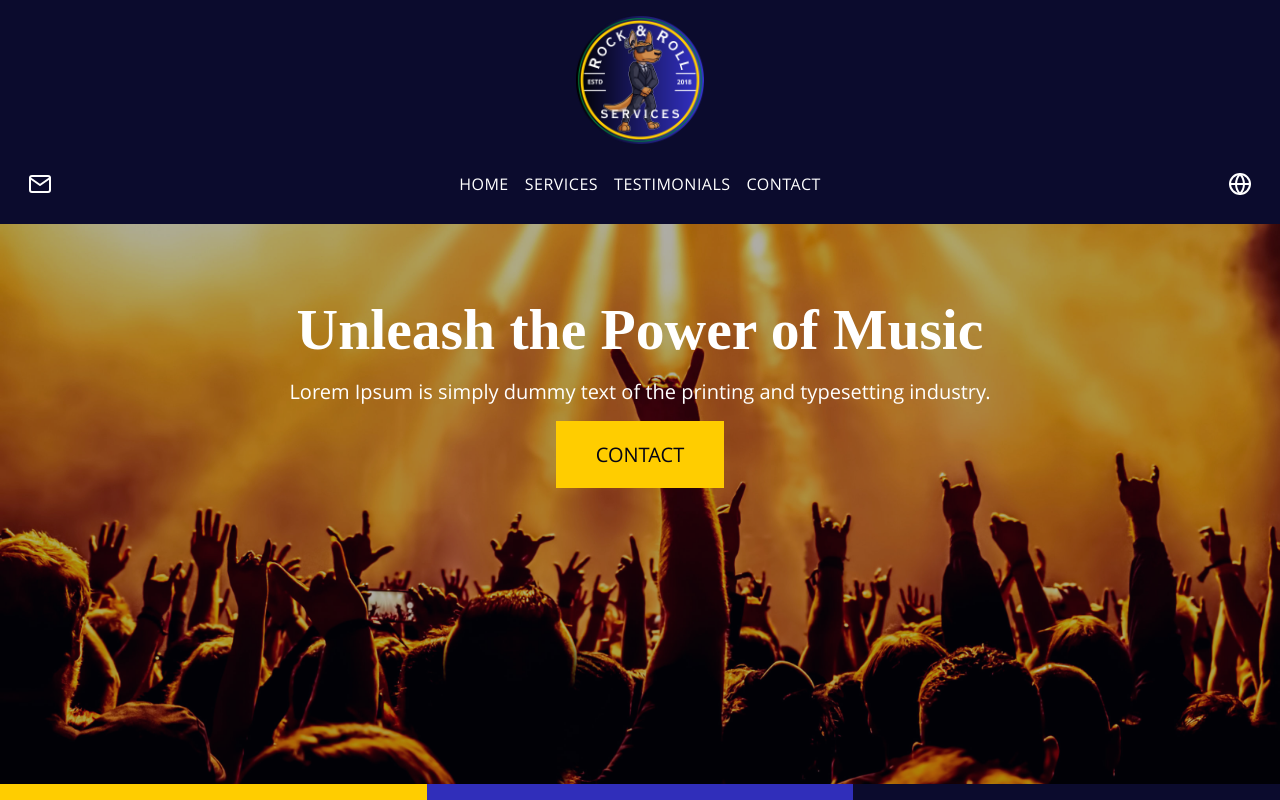
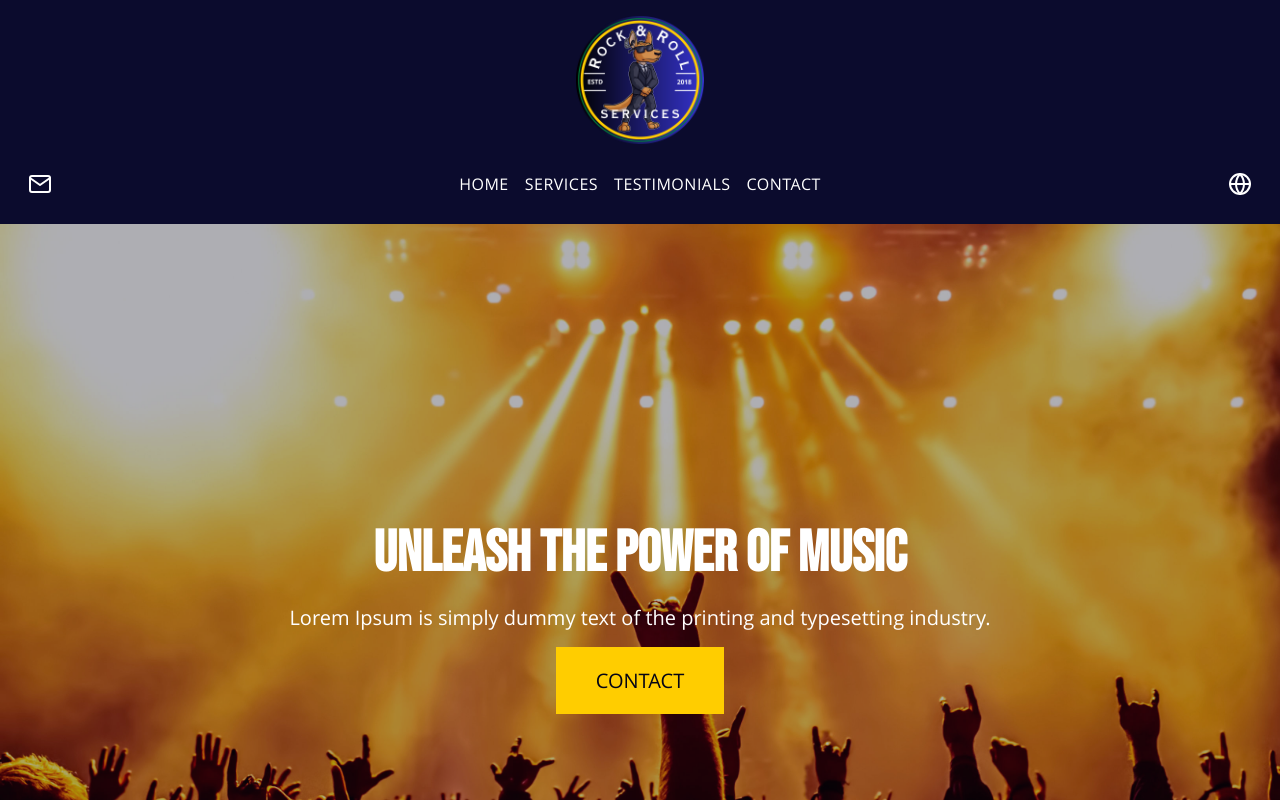
Before and after one commit to Jimmyh-world/rnrservices, a Vue app: page / in a window 1280 px wide. Shown: the top 800 px of the page. Built offline with nearby package versions, Linux system fonts and the light colour scheme.

Commit message:
Fixed font

```diff
--- a/src/assets/css/components/header.css
+++ b/src/assets/css/components/header.css
@@ -1,5 +1,5 @@
 #header {
-    position: fixed;
+    position: relative;
     width: 100%;
     background-color: #0B0B2D;
     padding: 1rem;
--- a/src/assets/css/main.css
+++ b/src/assets/css/main.css
@@ -15,6 +15,12 @@
          format("truetype-variations");
 }
 
+@font-face {
+    font-family: "Bebas Neue";
+    font-weight: 400;
+    src: local("Bebas Neue"), url("./fonts/Bebas_Neue/BebasNeue-Regular.ttf") format("truetype");
+}
+
 *,
 *::after,
 *::before {
@@ -30,6 +36,19 @@ html {
 img {
     display: block;
     width: 100%;
+}
+
+h1 {
+    font-size: clamp(2rem, 4.5vw, 4rem);
+}
+
+h1,
+h2,
+h3,
+h4,
+h5,
+h6 {
+    font-family: "Bebas Neue", sans-serif;
 }
 
 .feather {
@@ -105,11 +124,6 @@ img {
     padding: 1rem;
     text-align: center;
     color: #fff;
-}
-
-#landing section h1 {
-    font-size: clamp(2rem, 4.5vw, 4rem);
-    font-family: "Copperplate Gothic Bold", serif;
 }
 
 #landing section p {
```
Also changed, not shown: src/assets/css/fonts/Bebas_Neue/BebasNeue-Regular.ttf (added), src/assets/css/fonts/Bebas_Neue/OFL.txt (added).
